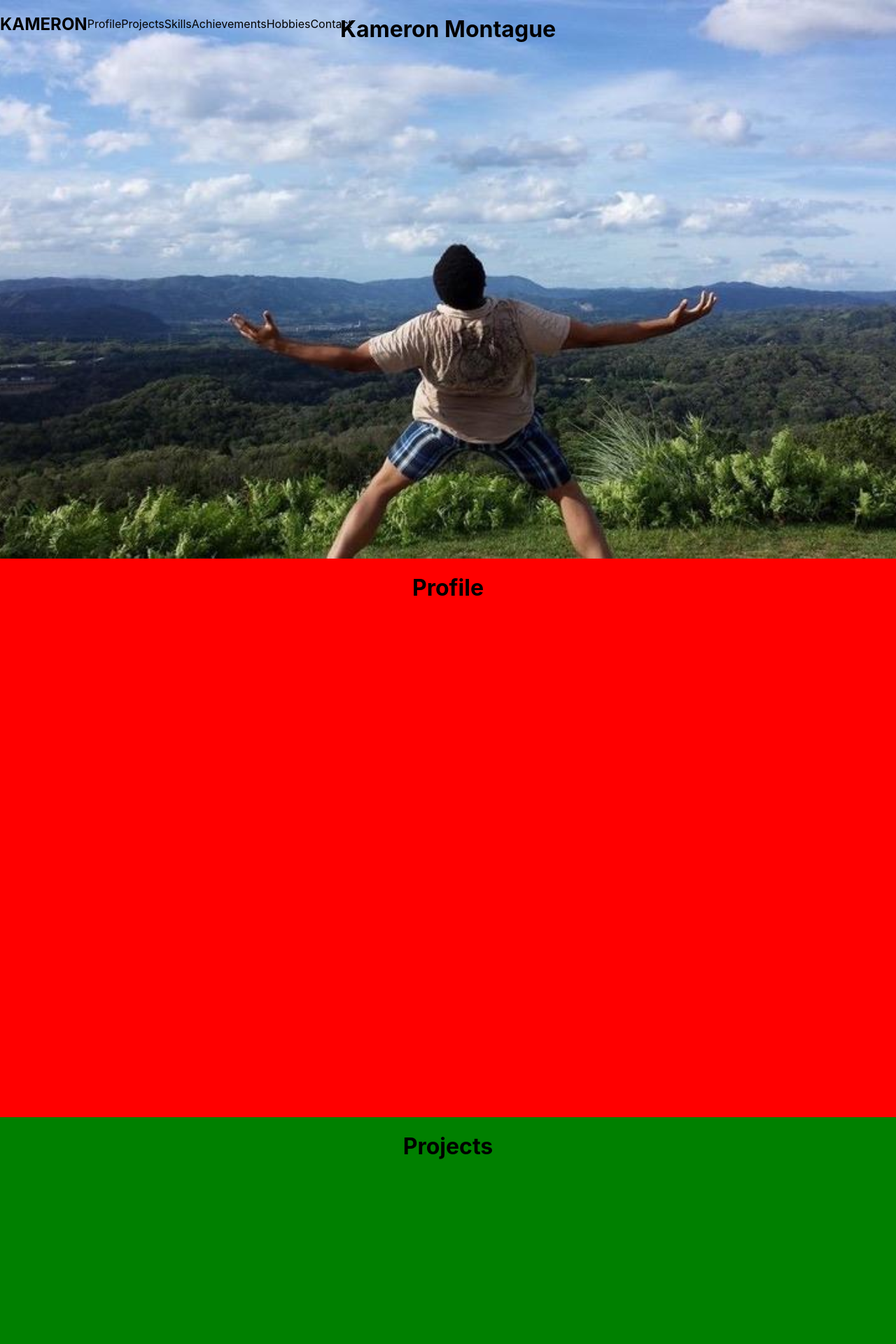
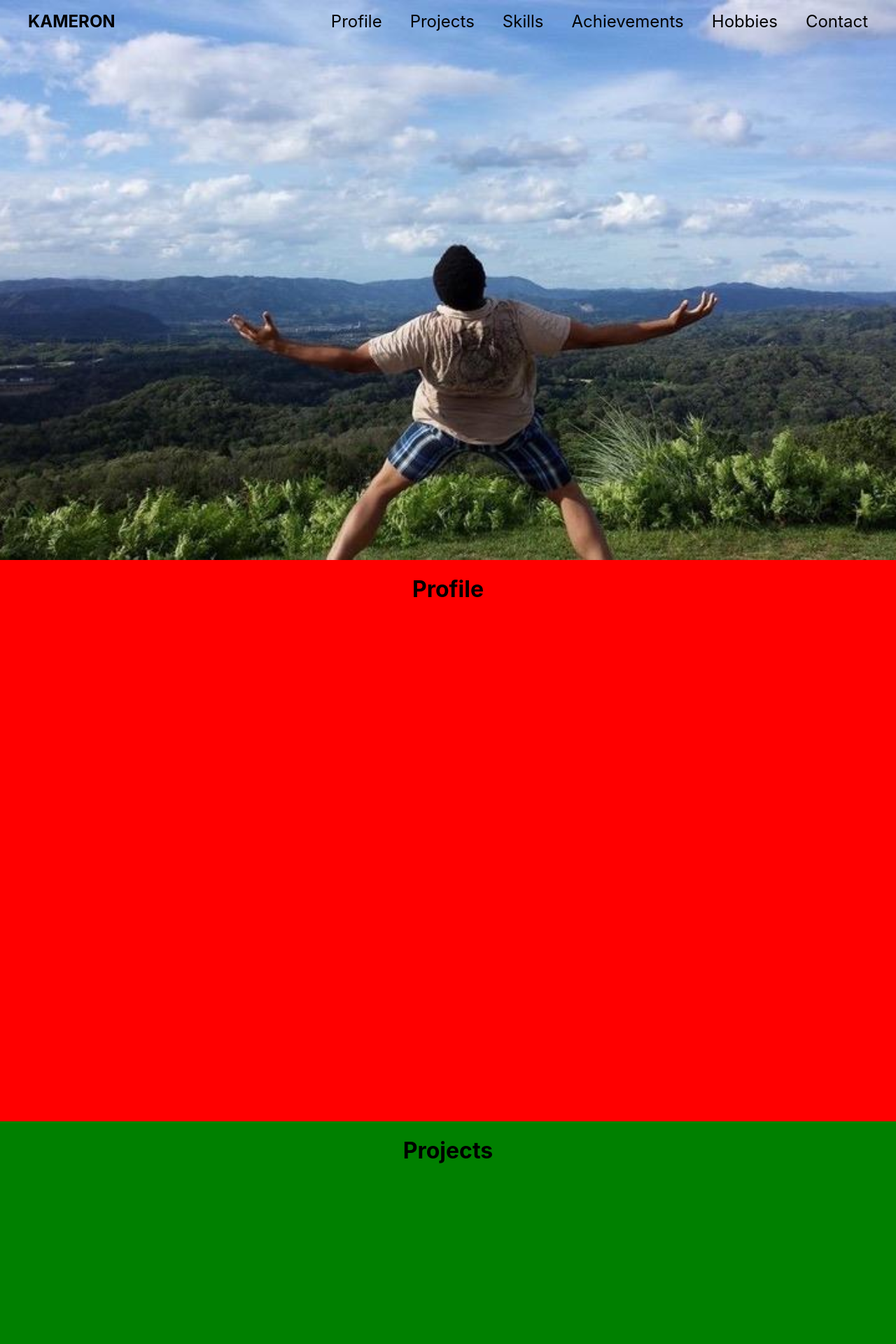
Before and after one commit to KameronsCodeSpace/Personal-Website, a React (Create React App) app in the folder front-end/: page / in a window 1280 px wide. Shown: the top 1920 px of the page at 70% size. Built offline with nearby package versions, Linux system fonts and the light colour scheme.

Commit message:
Fixed up the navbar and added perfect scrolling from Links

```diff
--- a/front-end/src/App.css
+++ b/front-end/src/App.css
@@ -3,16 +3,33 @@
 }
 
 .Navbar {
-  position: fixed;
+  /* position: fixed;
   display: flex;
   justify-content: space-around;
   align-items: center;
+  color: black; */
+  position: fixed;
+  top: 0;
+  left: 0;
+  right: 0;
+  z-index: 999;
+  width: 100%;
+  height: 60px;
+  display: flex;
+  justify-content: space-between;
+  align-items: center;
+  /* padding: 10px 10%; */
+  transition: background 250ms ease-in;
   color: black;
 }
 
-.Navbar ul{
+.Navbar ul {
   list-style: none;
-  text-align: right
+  text-align: right;
+}
+
+.Navbar h2 {
+  margin: 5vh;
 }
 
 .Navbar ul li{
@@ -22,52 +39,48 @@
   display: inline;
 }
 
-.Navbar > .active {
+.active {
   border-bottom: 1px solid #333;
 }
 
 .Landing-Section {
   background: url("../src/images/background.jpg") no-repeat center center;
-  /* -webkit-background-size: cover;
-  -moz-background-size: cover;
-  -o-background-size: cover; */
   background-size: cover;
-  height: 99.5vh;
-  padding: 1px;
+  height: 100vh;
 }
 
 .Profile-Section {
-  height: 99.5vh;
+  height: 100vh;
   background-color: red;
-  padding: 1px;
+  border: 1px solid rgba(1, 1, 1, 0);
 }
 
 .Projects-Section {
-  height: 99.5vh;
+  height: 100vh;
   background-color: green;
-  padding: 1px;
+  border: 1px solid rgba(1, 1, 1, 0);
 }
 
 .Skills-Section {
-  height: 99.5vh;
+  height: 100vh;
   background-color: blue;
-  padding: 1px;
+  border: 1px solid rgba(1, 1, 1, 0);
 }
 
 .Achievements-Section {
-  height: 99.5vh;
+  height: 100vh;
   background-color: yellow;
-  padding: 1px;
+  border: 1px solid rgba(1, 1, 1, 0);
 }
 
 .Hobbies-Section {
-  height: 99.5vh;
+  height: 100vh;
   background-color: orange;
-  padding: 1px;
+  border: 1px solid rgba(1, 1, 1, 0);
 }
 
 .Contact-Section {
-  height: 99.5vh;
+  height: 100vh;
   background-color: purple;
-  padding: 1px;
+  border: 1px solid rgba(1, 1, 1, 0);
 }
--- a/front-end/src/Components/PageSections/Landing.jsx
+++ b/front-end/src/Components/PageSections/Landing.jsx
@@ -3,7 +3,7 @@ import React from 'react';
 function Landing() {
     return (
         <div className='Landing-Section' id="Landing">
-            <h1>Kameron Montague</h1>
+            {/* <h1>Kameron Montague</h1> */}
         </div>
     );
 }
--- a/front-end/src/Components/PageSections/Nav.jsx
+++ b/front-end/src/Components/PageSections/Nav.jsx
@@ -6,7 +6,10 @@ function Nav() {
     return (
         <div className='Navbar'>
             <h2>KAMERON</h2>
+            <ul>
+                <li>
                     <Link
+                        // className='nav-links'
                         activeClass="active"
                         to="Profile"
                         spy={true}
@@ -14,8 +17,11 @@ function Nav() {
                         offset={0}
                         duration={500}
                     >Profile</Link>
+                </li>
 
+                <li>
                     <Link
+                        // className='nav-links'
                         activeClass="active"
                         to="Projects"
                         spy={true}
@@ -23,8 +29,11 @@ function Nav() {
                         offset={0}
                         duration={500}
                     >Projects</Link>
+                </li>
 
+                <li>
                     <Link
+                        // className='nav-links'
                         activeClass="active"
                         to="Skills"
                         spy={true}
@@ -32,8 +41,11 @@ function Nav() {
                         offset={0}
                         duration={500}
                     >Skills</Link>
+                </li>
 
+                <li>
                     <Link
+                        // className='nav-links'
                         activeClass="active"
                         to="Achievements"
                         spy={true}
@@ -41,8 +53,11 @@ function Nav() {
                         offset={0}
                         duration={500}
                     >Achievements</Link>
+                </li>
 
+                <li>
                     <Link
+                        // className='nav-links'
                         activeClass="active"
                         to="Hobbies"
                         spy={true}
@@ -50,7 +65,11 @@ function Nav() {
                         offset={0}
                         duration={500}
                     >Hobbies</Link>
+                </li>
+
+                <li>
                     <Link
+                        // className='nav-links'
                         activeClass="active"
                         to="Contact"
                         spy={true}
@@ -58,6 +77,8 @@ function Nav() {
                         offset={0}
                         duration={500}
                     >Contact</Link>
+                </li>
+            </ul>
         </div>
     );
 }
```
Lines whose indentation alone changed are shown as unchanged.
